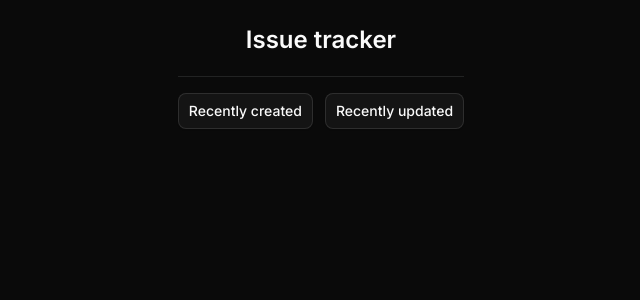
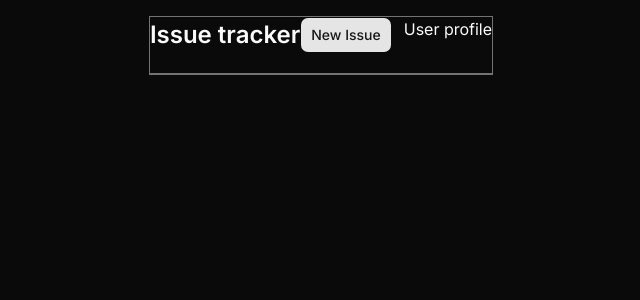
Before and after one commit to sahiltsx/IssueTracker, a Next.js app: page /dashboard in a window 1280 px wide. Shown: the top 300 px of the page, without its empty margins (319-959 px from the left). Built offline with nearby package versions, Linux system fonts and the light colour scheme.

Commit message:
change something

```diff
--- a/app/dashboard/page.tsx
+++ b/app/dashboard/page.tsx
@@ -2,18 +2,16 @@ import { Button } from "@/components/ui/button";
 
 export default function dashboard() {
     return (
-        <div className="max-w-md mx-auto p-6 ">
-           <header className="flex items-center justify-center pb-5 border-b">
+      <div className="max-w-5xl mx-auto pt-4">
+        <header className="flex items-center justify-between pb-5 border border-b-2 border-neutral-500">
             <div>
-                 <h2 className="font-semibold text-2xl">Issue tracker</h2>
+                <h2 className="text-2xl font-semibold">Issue tracker</h2>
             </div>
-
-           </header>
-
-           <div className="flex gap-3 pt-4">
-             <Button variant="outline">Recently created</Button>
-             <Button variant="outline">Recently updated</Button>
-           </div>
-        </div>
+            <div className="flex gap-3">
+                <Button>New Issue</Button>
+                <h3>User profile</h3>
+            </div>
+        </header>
+      </div>
     )
 }
--- a/package.json
+++ b/package.json
@@ -19,7 +19,7 @@
     "class-variance-authority": "^0.7.1",
     "cn": "^0.2.6",
     "jsonwebtoken": "^9.0.3",
-    "lucide-react": "^1.45.0",
+    "lucide-react": "^1.48.0",
     "next": "16.3.4",
     "pg": "^8.23.0",
     "radix-ui": "^1.6.7",
```
Also changed, not shown: 1 other file (tests, documents, lock files or other folders).
